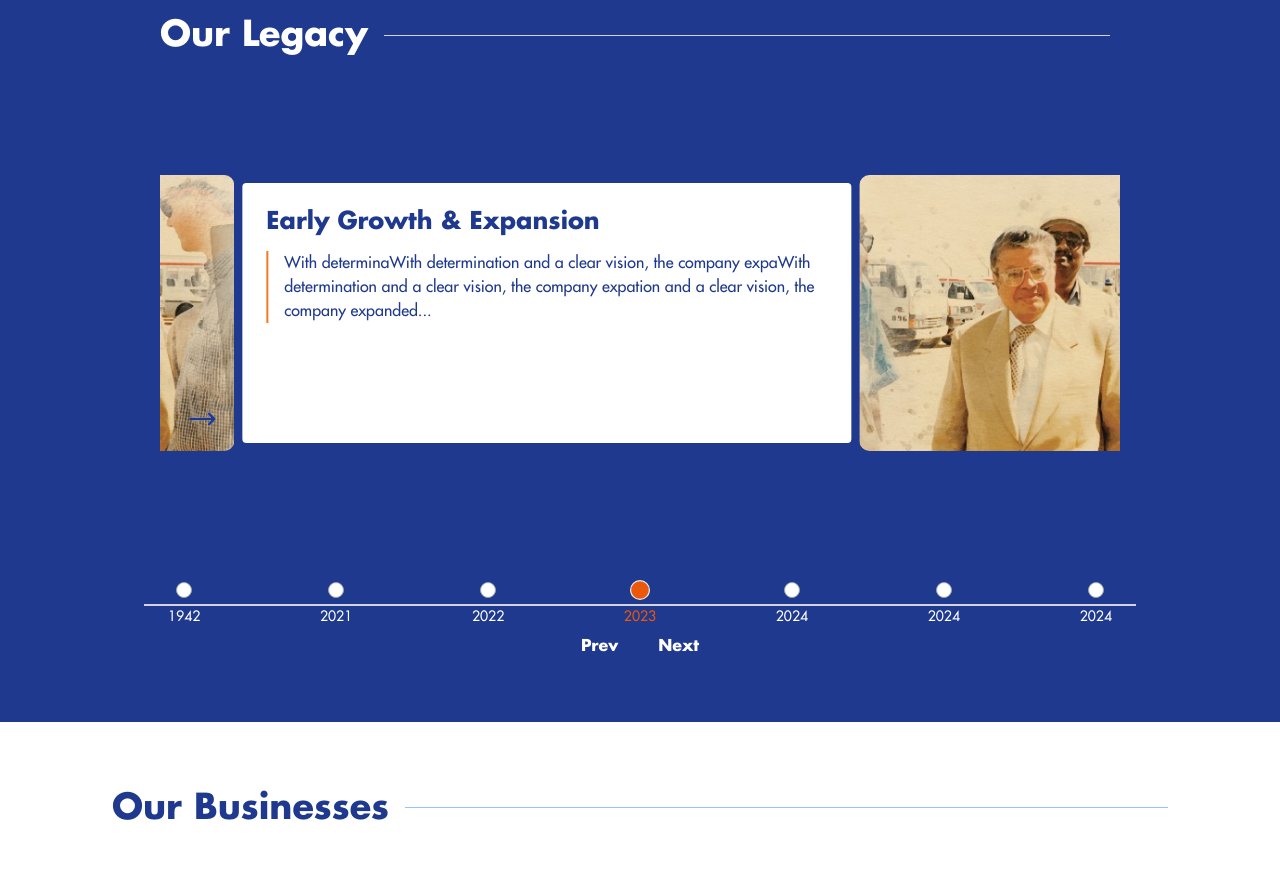
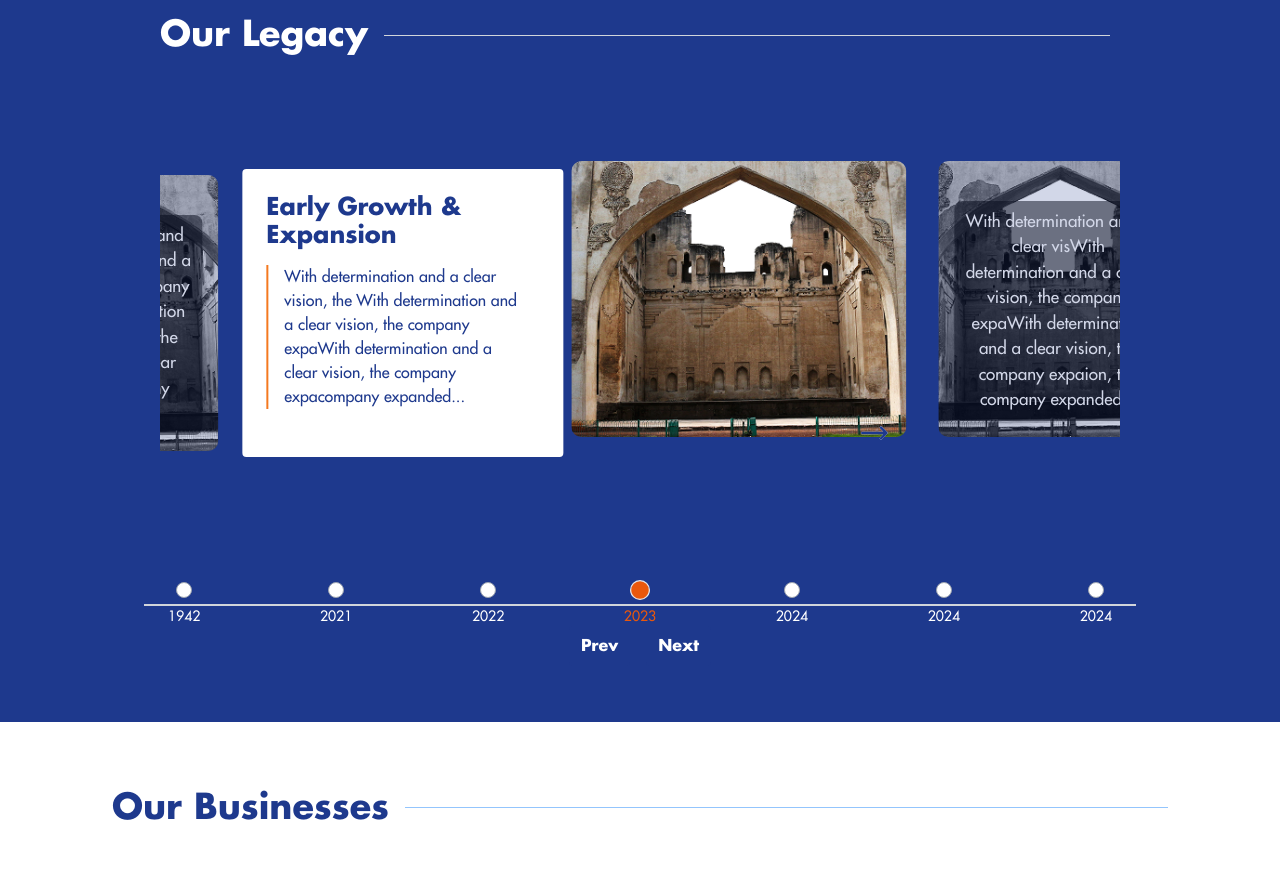
Before and after one commit to amal-007-amal/Al-tasnim-website, a Vue app: page / in a window 1280 px wide. Shown: the part 1440-2312 px from the top of the page. Built offline with nearby package versions, Linux system fonts and the light colour scheme.

Commit message:
updated the code in the git

```diff
--- a/src/script.js
+++ b/src/script.js
@@ -275,7 +275,7 @@ export const projects = ref([{
 
 // Timeline cards data
 
-export const timelinecard = [{
+export const timelinecard = ref([{
     image: "./src/assets/home/palace.png",
     overlayTitle: "Early Growth & Expansion",
     overlayparagraph: "With determination and a clear vision, theWith determination and a clear vision, the company expa company expaWith determination and a clear vision, the company expanded...",
@@ -347,7 +347,7 @@ export const timelinecard = [{
     link: "#",
     year: "2024"
 },
-];
+]);
 
 // Timeline years data
 export const timelineYears = ref([
--- a/src/views/HomePage.vue
+++ b/src/views/HomePage.vue
@@ -410,15 +410,17 @@
         <h2 class="main-heading text-white">Our Legacy</h2>
         <hr class="flex-grow border-t border-gray-300 ml-4 opacity-100" />
       </div>
-      <Carousel v-model="stateSlide" ref="carouselRef" :items-to-show="1" :wrap-around="true" :autoplay="true"
-        :autoplayTimeout="4000" :transition="2500" :mouse-drag="true" :pauseAutoplayOnHover="true" :wheelControl="true"
-        class="timeline-frame max-w-full px-2 sm:px-4">
-        <Slide v-for="(item, index) in timelinecard" :key="index">
+      <Carousel v-if="groupedTimelineCards.length > 0" v-model="stateSlide" ref="carouselRef" :items-to-show="1"
+        :wrap-around="true" :autoplay="true" :autoplayTimeout="4000" :transition="2500" :mouse-drag="true"
+        :pauseAutoplayOnHover="true" :wheelControl="true" class="timeline-frame max-w-full px-2 sm:px-4">
+        <Slide v-for="(group, index) in groupedTimelineCards" :key="index">
+          <div class="flex gap-8 w-full">
+            <!-- Left Card (60%) -->
+            <div v-if="group[0]" class="w-[70%]">
               <div class="relative timelinesub-card">
                 <div class="timeline-sec block relative">
                   <a href="#" class="block">
-                <img :src="item.image" :alt="item.title"
-                  class="w-full max-w-xs sm:max-w-md md:max-w-lg lg:max-w-xl object-cover rounded-lg mx-auto"
+                    <img :src="group[0].image" :alt="group[0].title" class="w-full object-cover rounded-lg mx-auto"
                       loading="lazy" />
                     <div class="overlay-content absolute inset-0 rounded-lg pr-4 pt-6 text-white">
                       <div class="absolute bottom-4 right-4">
@@ -430,35 +432,61 @@
                     </div>
                   </a>
                 </div>
-
-            <!-- Content block -->
                 <div
                   class="timeline-content w-full cursor-pointer bg-white rounded m-2 transition-all duration-300 ease-in-out hover:bg-primarycolor hover:shadow-lg hover:text-white group p-4 sm:p-6">
-              <h3 class="mb-2 text-base sm:text-lg text-primarycolor group-hover:text-white">{{ item.overlayTitle }}
+                  <h3 class="mb-2 text-base sm:text-lg text-primarycolor group-hover:text-white">
+                    {{ group[0].overlayTitle }}
                   </h3>
                   <p
                     class="text-sm sm:text-base text-primarycolor font-[400] border-l-2 border-orange-400 pl-3 pr-3 mb-6 group-hover:text-white">
-                {{ item.overlayparagraph }}
+                    {{ group[0].overlayparagraph }}
                   </p>
                 </div>
-
-            <!-- Arrow Button -->
                 <div class="view-btn absolute bottom-4 right-4">
-              <svg class="w-6 h-6 sm:w-8 sm:h-8 text-primarycolor group-hover:text-white transition-colors duration-300"
+                  <svg
+                    class="w-6 h-6 sm:w-8 sm:h-8 text-primarycolor group-hover:text-white transition-colors duration-300"
                     fill="none" stroke="currentColor" stroke-width="2" viewBox="0 0 24 24">
                     <path stroke-linecap="round" stroke-linejoin="round" d="M17 8l4 4m0 0l-4 4m4-4H3" />
                   </svg>
                 </div>
               </div>
+            </div>
+            <!-- Right Card (40%) -->
+            <div v-if="group[1]" class="w-[25%]">
+              <div class="relative timelinesub-card">
+                <div class="timeline-sec block relative grayscale opacity-80">
+                  <a href="#" class="block">
+                    <!-- Image with specific width, height, and rounded corners -->
+                    <img :src="group[1].image" :alt="group[1].title"
+                      class="w-[100px] h-[50px] object-cover rounded-full mx-auto" loading="lazy" />
+
+                    <!-- Overlay content containing the paragraph text -->
+                    <div
+                      class="overlay-content left-4 absolute inset-0 rounded-lg pr-4 pt-6 text-white flex justify-center items-center">
+                      <!-- Overlay Paragraph -->
+                      <p class="text-center text-white bg-black bg-opacity-50 p-2 rounded-lg">
+                        {{ group[1].overlayparagraph }}
+                      </p>
+                    </div>
+                  </a>
+                </div>
+              </div>
+            </div>
+
+
+          </div>
         </Slide>
       </Carousel>
+
 
       <div class="relative flex flex-wrap justify-between items-center mt-6 px-2 sm:px-6 gap-y-4">
         <div class="absolute top-1/2 left-0 right-0 h-[2px] bg-gray-300 z-0"></div>
 
         <div v-for="(yearItem, index) in timelineYears" :key="index"
           class="relative z-10 text-center flex flex-col items-center w-[14%] sm:w-auto"
-          @mouseenter="hoveredYearIndex = index" @mouseleave="hoveredYearIndex = null">
+          @mouseenter="hoveredYearIndex = index" @mouseleave="hoveredYearIndex = null" @click="stateSlide = index">
+          <!-- Add the click event here -->
+
           <div class="w-4 h-4 rounded-full mx-2 transition-all duration-300 border"
             :class="index === stateSlide ? 'bg-orange-600 scale-125' : 'bg-white border-gray-400'"></div>
 
@@ -759,7 +787,7 @@
 </template>
 
 <script setup>
-import { onMounted, onBeforeUnmount } from "vue";
+import { onMounted, onBeforeUnmount, computed } from "vue";
 import {
   slides,
   currentSlide,
@@ -810,7 +838,18 @@ const toggleDropdown = (index, isOpen) => {
 };
 const isTransitioning = ref(false);
 
+const groupedTimelineCards = computed(() => {
+  const cards = timelinecard.value;
+  const groups = [];
 
+  if (!Array.isArray(cards)) return groups;
+
+  for (let i = 0; i < cards.length; i += 2) {
+    groups.push([cards[i], cards[i + 1]]);
+  }
+
+  return groups;
+});
 
 // Banner auto-slide
 let bannerAutoSlideInterval;
```
Lines whose indentation alone changed are shown as unchanged.
